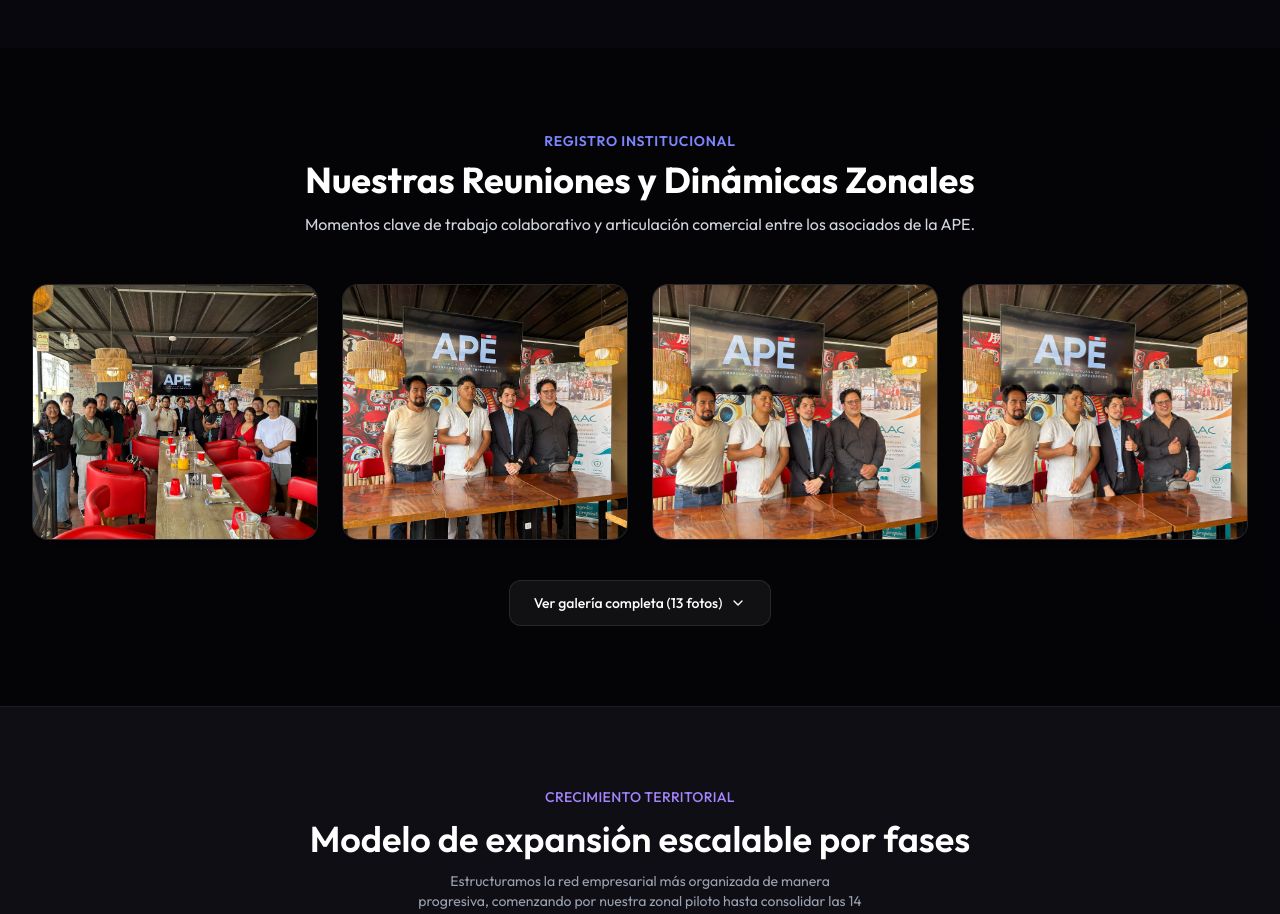
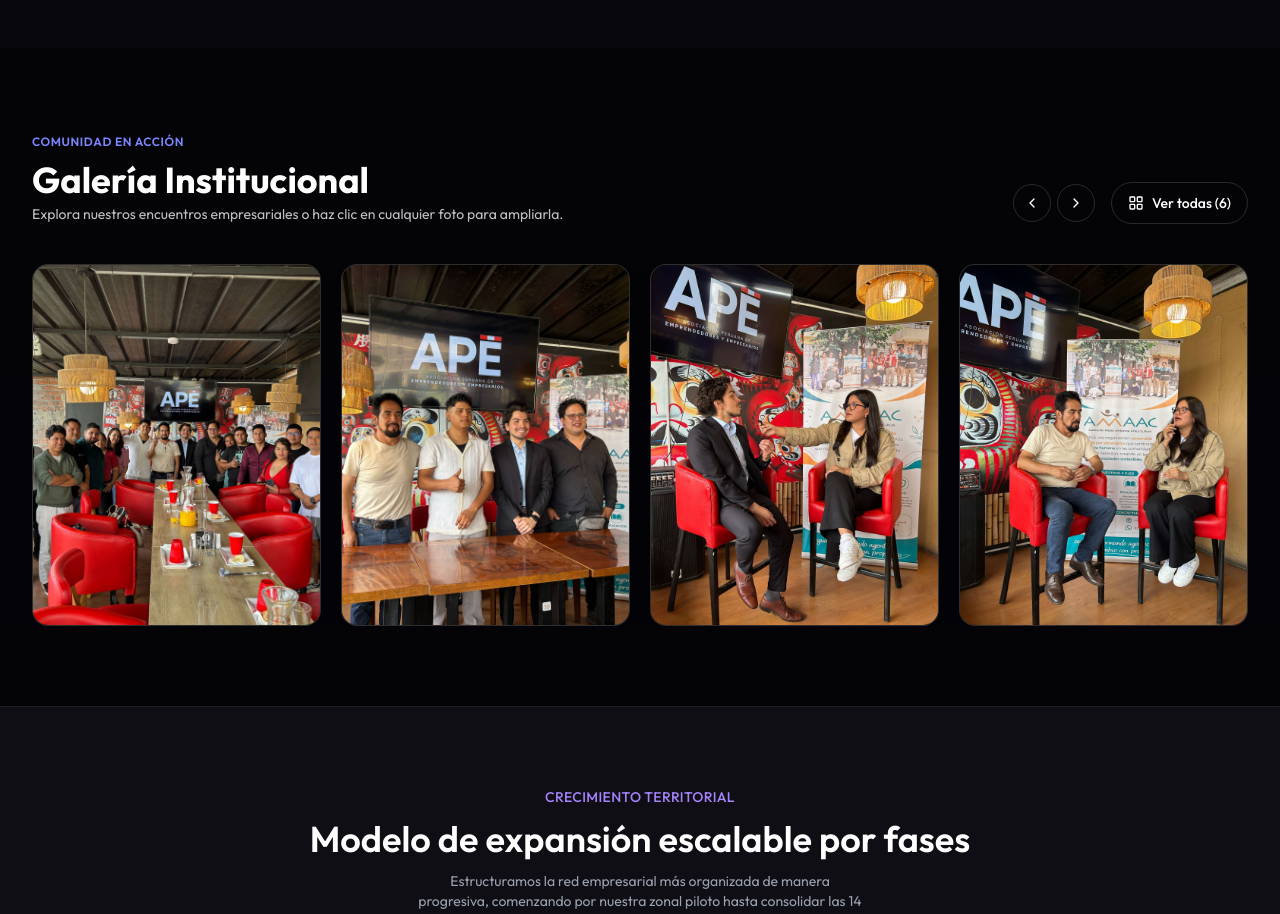
Before and after one commit to djvamps/ape-peru, a Next.js app: page / in a window 1280 px wide. Shown: the part 2420-3334 px from the top of the page. Built offline with nearby package versions, Linux system fonts and the light colour scheme.

Commit message:
feat: update gallery carousel with curated photos

```diff
--- a/components/Gallery.tsx
+++ b/components/Gallery.tsx
@@ -1,119 +1,246 @@
 "use client";
-import { useState } from "react";
+import { useState, useEffect, useCallback, useRef } from "react";
 import Image from "next/image";
-import { X, ZoomIn, ChevronDown, ChevronUp } from "lucide-react";
+import {
+  X,
+  ZoomIn,
+  ChevronLeft,
+  ChevronRight,
+  LayoutGrid,
+  GalleryHorizontalEnd,
+} from "lucide-react";
 
 export default function Gallery() {
-  const [selectedImg, setSelectedImg] = useState<string | null>(null);
-  const [showAll, setShowAll] = useState(false);
+  const [selectedIndex, setSelectedIndex] = useState<number | null>(null);
+  const [viewAllGrid, setViewAllGrid] = useState(false);
+  const [touchStartX, setTouchStartX] = useState<number | null>(null);
+  const carouselRef = useRef<HTMLDivElement>(null);
 
-  // Lista de tus fotos institucionales
   const fotos = [
     "/galeria/ape_1.jpeg",
     "/galeria/ape_2.jpeg",
-    "/galeria/ape_3.jpeg",
-    "/galeria/ape_4.jpeg",
-    "/galeria/ape_5.jpeg",
-    "/galeria/ape_6.jpeg",
-    "/galeria/ape_7.jpeg",
-    "/galeria/ape_8.jpeg",
-    "/galeria/ape_9.jpeg",
     "/galeria/ape_10.jpeg",
     "/galeria/ape_11.jpeg",
-    "/galeria/ape_12.jpeg",
+    "/galeria/ape_7.jpeg",
     "/galeria/ape_13.jpeg",
   ];
 
-  // Mostramos solo 3 en móvil o 4 en escritorio por defecto, y todas si se presiona expandir
-  const visibleFotos = showAll ? fotos : fotos.slice(0, 4);
+  // Desplazamiento suave del carrusel con botones en escritorio
+  const scrollCarousel = (direction: "left" | "right") => {
+    if (!carouselRef.current) return;
+    const container = carouselRef.current;
+    const scrollAmount = container.clientWidth * 0.75;
+    container.scrollBy({
+      left: direction === "left" ? -scrollAmount : scrollAmount,
+      behavior: "smooth",
+    });
+  };
+
+  const handleNext = useCallback(() => {
+    setSelectedIndex((prev) => (prev !== null ? (prev + 1) % fotos.length : null));
+  }, [fotos.length]);
+
+  const handlePrev = useCallback(() => {
+    setSelectedIndex((prev) =>
+      prev !== null ? (prev - 1 + fotos.length) % fotos.length : null
+    );
+  }, [fotos.length]);
+
+  // Navegación con teclado en el modal ampliado
+  useEffect(() => {
+    if (selectedIndex === null) return;
+    const handleKeyDown = (e: KeyboardEvent) => {
+      if (e.key === "ArrowRight") handleNext();
+      if (e.key === "ArrowLeft") handlePrev();
+      if (e.key === "Escape") setSelectedIndex(null);
+    };
+    window.addEventListener("keydown", handleKeyDown);
+    return () => window.removeEventListener("keydown", handleKeyDown);
+  }, [selectedIndex, handleNext, handlePrev]);
+
+  // Gestos táctiles (Swipe) en el modal ampliado
+  const onTouchStart = (e: React.TouchEvent) => {
+    setTouchStartX(e.targetTouches[0].clientX);
+  };
+
+  const onTouchEnd = (e: React.TouchEvent) => {
+    if (touchStartX === null) return;
+    const diff = touchStartX - e.changedTouches[0].clientX;
+    if (diff > 50) handleNext();
+    if (diff < -50) handlePrev();
+    setTouchStartX(null);
+  };
 
   return (
     <section
       id="galeria"
-      className="py-20 relative overflow-hidden bg-black/40"
+      className="py-20 relative overflow-hidden bg-black/5 dark:bg-black/40"
     >
       <div className="max-w-7xl mx-auto px-4 sm:px-6 lg:px-8">
-        {/* Encabezado de la sección */}
-        <div className="text-center max-w-3xl mx-auto mb-12">
-          <span className="text-indigo-400 font-semibold text-sm uppercase tracking-wider">
-            Registro Institucional
+        {/* Encabezado y controles */}
+        <div className="flex flex-col sm:flex-row sm:items-end justify-between gap-4 mb-10">
+          <div>
+            <span className="text-xs font-semibold tracking-wider uppercase text-indigo-600 dark:text-indigo-400">
+              Comunidad en Acción
             </span>
-          <h2 className="text-3xl md:text-4xl font-bold mt-2 mb-3 text-white">
-            Nuestras Reuniones y Dinámicas Zonales
+            <h2 className="text-3xl sm:text-4xl font-bold mt-2">
+              Galería Institucional
             </h2>
-          <p className="text-gray-300 text-sm md:text-base">
-            Momentos clave de trabajo colaborativo y articulación comercial
-            entre los asociados de la APE.
+            <p className="text-sm opacity-75 mt-1">
+              Explora nuestros encuentros empresariales o haz clic en cualquier foto para ampliarla.
             </p>
           </div>
 
-        {/* Grid de Fotos (1 sola fila por defecto) */}
-        <div className="grid grid-cols-1 sm:grid-cols-3 lg:grid-cols-4 gap-4 sm:gap-6">
-          {visibleFotos.map((foto, index) => (
-            <div
-              key={index}
-              onClick={() => setSelectedImg(foto)}
-              className="group relative h-56 sm:h-64 rounded-2xl overflow-hidden border border-white/10 bg-white/5 cursor-pointer shadow-lg transition-all duration-300 hover:scale-[1.02] hover:border-indigo-500/50"
+          <div className="flex items-center gap-2 self-start sm:self-auto">
+            {/* Flechas elegantes para escritorio (solo en modo carrusel) */}
+            {!viewAllGrid && (
+              <div className="hidden sm:flex items-center gap-1.5 mr-2">
+                <button
+                  onClick={() => scrollCarousel("left")}
+                  aria-label="Desplazar izquierda"
+                  className="p-2.5 rounded-full border border-black/15 dark:border-white/15 hover:bg-black/5 dark:hover:bg-white/10 transition"
                 >
-              <Image
-                src={foto}
-                alt={`Reunión institucional APE ${index + 1}`}
-                fill
-                className="object-cover transition-transform duration-500 group-hover:scale-110"
-              />
-              <div className="absolute inset-0 bg-gradient-to-t from-black/80 via-black/20 to-transparent opacity-0 group-hover:opacity-100 transition-opacity duration-300 flex items-end p-4">
-                <div className="flex items-center gap-2 text-white text-sm font-medium">
-                  <ZoomIn className="w-4 h-4 text-indigo-400" />
-                  <span>Ampliar imagen</span>
+                  <ChevronLeft className="w-4 h-4" />
+                </button>
+                <button
+                  onClick={() => scrollCarousel("right")}
+                  aria-label="Desplazar derecha"
+                  className="p-2.5 rounded-full border border-black/15 dark:border-white/15 hover:bg-black/5 dark:hover:bg-white/10 transition"
+                >
+                  <ChevronRight className="w-4 h-4" />
+                </button>
               </div>
-              </div>
-            </div>
-          ))}
-        </div>
+            )}
 
-        {/* Botón Expansor / Colapsador */}
-        <div className="mt-10 text-center">
             <button
-            onClick={() => setShowAll(!showAll)}
-            className="inline-flex items-center gap-2 px-6 py-3 rounded-xl bg-white/5 hover:bg-white/10 border border-white/10 text-white text-sm font-medium transition-colors"
+              onClick={() => setViewAllGrid(!viewAllGrid)}
+              className="inline-flex items-center gap-2 px-4 py-2.5 rounded-full text-sm font-medium border border-black/15 dark:border-white/15 hover:bg-black/5 dark:hover:bg-white/10 transition"
             >
-            {showAll ? (
+              {viewAllGrid ? (
                 <>
-                <span>Ver menos fotos</span>
-                <ChevronUp className="w-4 h-4" />
+                  <GalleryHorizontalEnd className="w-4 h-4" />
+                  Vista Carrusel
                 </>
               ) : (
                 <>
-                <span>Ver galería completa ({fotos.length} fotos)</span>
-                <ChevronDown className="w-4 h-4" />
+                  <LayoutGrid className="w-4 h-4" />
+                  Ver todas ({fotos.length})
                 </>
               )}
             </button>
           </div>
         </div>
 
-      {/* Modal / Lightbox para ver la imagen en grande */}
-      {selectedImg && (
+        {/* Vista Carrusel Limpio (sin barra de scroll visible) */}
+        {!viewAllGrid ? (
           <div
-          className="fixed inset-0 z-50 bg-black/90 backdrop-blur-md flex items-center justify-center p-4"
-          onClick={() => setSelectedImg(null)}
+            ref={carouselRef}
+            className="flex gap-5 overflow-x-auto snap-x snap-mandatory scroll-smooth [scrollbar-width:none] [-ms-overflow-style:none] [&::-webkit-scrollbar]:hidden"
           >
+            {fotos.map((src, index) => (
+              <div
+                key={src}
+                onClick={() => setSelectedIndex(index)}
+                className="group relative flex-none w-[78%] sm:w-[calc(50%-10px)] lg:w-[calc(25%-15px)] aspect-[4/5] rounded-2xl overflow-hidden cursor-pointer snap-start border border-black/10 dark:border-white/10 bg-neutral-900 shadow-lg"
+              >
+                <Image
+                  src={src}
+                  alt={`Evento APE Perú ${index + 1}`}
+                  fill
+                  sizes="(max-width: 640px) 78vw, (max-width: 1024px) 50vw, 25vw"
+                  className="object-cover transition-transform duration-500 group-hover:scale-105"
+                />
+                <div className="absolute inset-0 bg-gradient-to-t from-black/75 via-black/10 to-transparent opacity-0 group-hover:opacity-100 transition-opacity duration-300 flex items-end justify-between p-4">
+                  <span className="text-xs font-medium text-white bg-black/50 backdrop-blur-md px-3 py-1 rounded-full">
+                    {index + 1} / {fotos.length}
+                  </span>
+                  <span className="p-2 rounded-full bg-white/20 backdrop-blur-md text-white">
+                    <ZoomIn className="w-4 h-4" />
+                  </span>
+                </div>
+              </div>
+            ))}
+          </div>
+        ) : (
+          /* Vista Cuadrícula Completa */
+          <div className="grid grid-cols-2 sm:grid-cols-3 lg:grid-cols-4 gap-5">
+            {fotos.map((src, index) => (
+              <div
+                key={src}
+                onClick={() => setSelectedIndex(index)}
+                className="group relative aspect-[4/5] rounded-2xl overflow-hidden cursor-pointer border border-black/10 dark:border-white/10 bg-neutral-900 shadow-lg"
+              >
+                <Image
+                  src={src}
+                  alt={`Evento APE Perú ${index + 1}`}
+                  fill
+                  sizes="(max-width: 640px) 50vw, (max-width: 1024px) 33vw, 25vw"
+                  className="object-cover transition-transform duration-500 group-hover:scale-105"
+                />
+                <div className="absolute inset-0 bg-black/35 opacity-0 group-hover:opacity-100 transition-opacity flex items-center justify-center">
+                  <ZoomIn className="w-6 h-6 text-white" />
+                </div>
+              </div>
+            ))}
+          </div>
+        )}
+      </div>
+
+      {/* Modal Lightbox con Swipe móvil + Flechas y Teclado en escritorio */}
+      {selectedIndex !== null && (
+        <div
+          onClick={() => setSelectedIndex(null)}
+          onTouchStart={onTouchStart}
+          onTouchEnd={onTouchEnd}
+          className="fixed inset-0 z-50 bg-black/90 backdrop-blur-md flex items-center justify-center p-4 select-none"
+        >
+          <div className="absolute top-5 left-5 text-white/80 text-sm font-medium bg-white/10 px-3.5 py-1.5 rounded-full">
+            {selectedIndex + 1} / {fotos.length}
+          </div>
+
           <button
-            onClick={() => setSelectedImg(null)}
-            className="absolute top-6 right-6 p-3 rounded-full bg-white/10 text-white hover:bg-white/20 transition-colors"
-            aria-label="Cerrar modal"
+            onClick={() => setSelectedIndex(null)}
+            aria-label="Cerrar galería"
+            className="absolute top-5 right-5 z-10 p-2.5 rounded-full bg-white/15 hover:bg-white/25 text-white transition"
           >
-            <X className="w-6 h-6" />
+            <X className="w-5 h-5" />
           </button>
 
-          <div className="relative max-w-5xl w-full h-[80vh] flex items-center justify-center">
+          <button
+            onClick={(e) => {
+              e.stopPropagation();
+              handlePrev();
+            }}
+            aria-label="Foto anterior"
+            className="absolute left-3 sm:left-6 z-10 p-3 rounded-full bg-white/15 hover:bg-white/30 text-white transition"
+          >
+            <ChevronLeft className="w-6 h-6" />
+          </button>
+
+          <div
+            onClick={(e) => e.stopPropagation()}
+            className="relative w-full max-w-3xl h-[75vh] sm:h-[82vh]"
+          >
             <Image
-              src={selectedImg}
-              alt="Vista ampliada"
+              src={fotos[selectedIndex]}
+              alt={`Evento APE Perú ${selectedIndex + 1}`}
               fill
-              className="object-contain rounded-xl"
+              priority
+              sizes="100vw"
+              className="object-contain"
             />
           </div>
+
+          <button
+            onClick={(e) => {
+              e.stopPropagation();
+              handleNext();
+            }}
+            aria-label="Foto siguiente"
+            className="absolute right-3 sm:right-6 z-10 p-3 rounded-full bg-white/15 hover:bg-white/30 text-white transition"
+          >
+            <ChevronRight className="w-6 h-6" />
+          </button>
         </div>
       )}
     </section>
```
Lines whose indentation alone changed are shown as unchanged.
